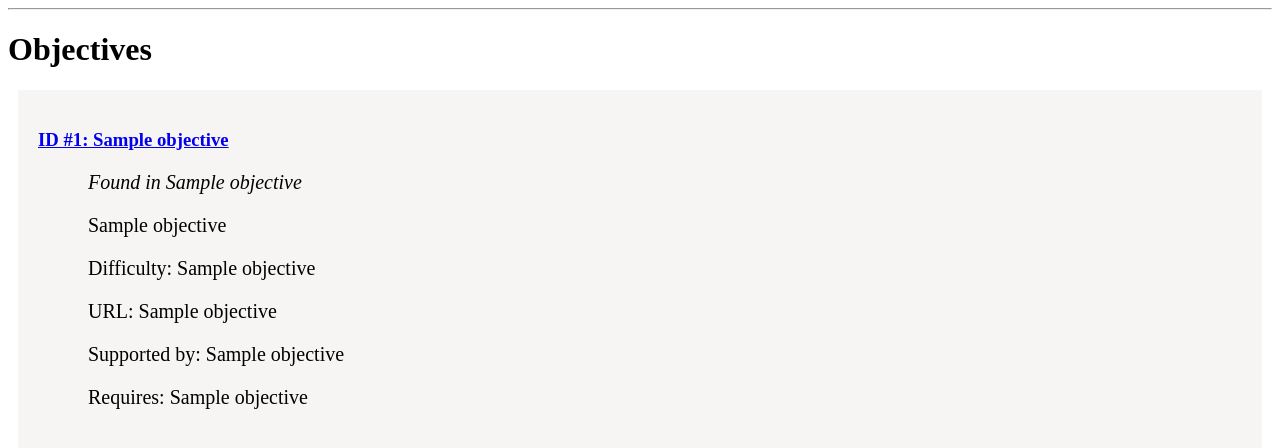
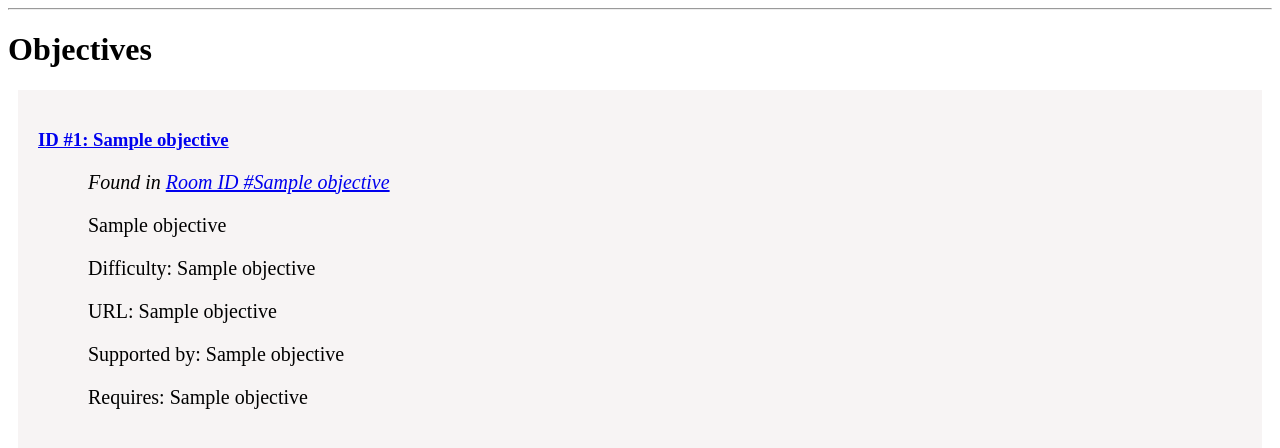
Before and after one commit to benjamin-bk-krueger/kringle-web, a Flask app: page /flask/objective in a window 1280 px wide. Shown: the part 63-511 px from the top of the page. Run offline with Flask 2, Linux system fonts and the light colour scheme; a database or web service that is not in the repository returns one stand-in record (values such as "Sample title"); some libraries are stand-ins or nearby versions.

Commit message:
New DB structure

```diff
--- a/app.py
+++ b/app.py
@@ -59,23 +59,20 @@ def is_authenticated(auth):
     else:
         return False
 
-# initialize a completely new world using a world template suplied as JSON
-def init_world(world):
-    counter_room = 1
-    counter_item = 1
-    counter_character = 1
-    counter_objective = 1
-    counter_loaded = 0
-
-    f = open(world)
-    data = json.load(f)
-
+# remove everything in the DB
+def purge_db():
     try:
         # Connect to an existing database and ceate a cursor to perform database operations
         connection = get_db_connection()
         cursor = connection.cursor()
 
         # purge the whole database
+        delete_query = "DELETE FROM solution;"
+        cursor.execute(delete_query)
+        connection.commit()
+        delete_query = "DELETE FROM quest;"
+        cursor.execute(delete_query)
+        connection.commit()
         delete_query = "DELETE FROM junction;"
         cursor.execute(delete_query)
         connection.commit()
@@ -91,52 +88,95 @@ def init_world(world):
         delete_query = "DELETE FROM room;"
         cursor.execute(delete_query)
         connection.commit()
+        delete_query = "DELETE FROM world;"
+        cursor.execute(delete_query)
+        connection.commit()
+        delete_query = "DELETE FROM creator;"
+        cursor.execute(delete_query)
+        connection.commit()
 
-        # load all rooms
+    except (Exception, Error) as error:
+        return 0
+    finally:
+        if (connection):
+            cursor.close()
+            connection.close()
+
+# initialize a completely new world using a world template suplied as JSON
+def init_world(worldfile):
+    creator_name = 'Ben Krueger'
+
+    world_name = 'KringleCon2021'
+    world_desc = 'A shiny new world'
+    world_url = 'None URL yet'
+
+    counter_loaded = 0
+
+    f = open(worldfile)
+    data = json.load(f)
+
+    try:
+        # Connect to an existing database and ceate a cursor to perform database operations
+        connection = get_db_connection()
+        cursor = connection.cursor()
+
+        insert_query = "INSERT INTO creator (creator_name) VALUES (%s);"
+        cursor.execute(insert_query, (creator_name,))
+        connection.commit()
+        counter_loaded = counter_loaded + 1
+
+        creator = fetch_one_from_db(f'SELECT * FROM creator where creator_name = \'{creator_name}\';')
+        creator_id = creator[0]
+
+        insert_query = "INSERT INTO world (creator_id, world_name, world_desc, world_url) VALUES (%s, %s, %s, %s);"
+        cursor.execute(insert_query, (creator_id, world_name, world_desc, world_url))
+        connection.commit()
+        counter_loaded = counter_loaded + 1
+
+        world = fetch_one_from_db(f'SELECT * FROM world where world_name = \'{world_name}\';')
+        world_id = world[0]
+
+        # load all rooms before to enable foreign key relationship
         for i in data["rooms"]:
-            room_id = counter_room
             room_name = i["name"]
             room_desc = i["description"]
 
-            insert_query = "INSERT INTO room (room_id, room_name, room_desc) VALUES (%s, %s, %s);"
-            cursor.execute(insert_query, (room_id, room_name, room_desc))
+            insert_query = "INSERT INTO room (world_id, room_name, room_desc) VALUES (%s, %s, %s);"
+            cursor.execute(insert_query, (world_id, room_name, room_desc))
             connection.commit()
+            counter_loaded = counter_loaded + 1
 
-            counter_room = counter_room + 1
-            counter_loaded = counter_loaded + 1
+        # load all other elements and check foreign key relationship
+        for i in data["rooms"]:
+            room_name = i["name"]
+            room = fetch_one_from_db(f'SELECT * FROM room where room_name = \'{room_name}\' and world_id = {world_id};')
+            room_id = room[0]
 
             # load all items in the room
             if "items" in i:
                 for j in i["items"]:
-                    item_id = counter_item
                     item_name = j["name"]
                     item_desc = j["description"]
 
-                    insert_query = "INSERT INTO item (item_id, room_name, item_name, item_desc) VALUES (%s, %s, %s, %s);"
-                    cursor.execute(insert_query, (item_id, room_name, item_name, item_desc))
+                    insert_query = "INSERT INTO item (room_id, world_id, item_name, item_desc) VALUES (%s, %s, %s, %s);"
+                    cursor.execute(insert_query, (room_id, world_id, item_name, item_desc))
                     connection.commit()
-
-                    counter_item = counter_item + 1
                     counter_loaded = counter_loaded + 1
 
             # load all characters in the room
             if "characters" in i:
                 for j in i["characters"]:
-                    person_id = counter_character
                     person_name = j["name"]
                     person_desc = j["description"]
 
-                    insert_query = "INSERT INTO person (person_id, room_name, person_name, person_desc) VALUES (%s, %s, %s, %s);"
-                    cursor.execute(insert_query, (person_id, room_name, person_name, person_desc))
+                    insert_query = "INSERT INTO person (room_id, world_id, person_name, person_desc) VALUES (%s, %s, %s, %s);"
+                    cursor.execute(insert_query, (room_id, world_id, person_name, person_desc))
                     connection.commit()
-
-                    counter_character = counter_character + 1
                     counter_loaded = counter_loaded + 1
 
             # load all objectives in the room
             if "objectives" in i:
                 for j in i["objectives"]:
-                    objective_id = counter_objective
                     objective_name = j["name"]
                     objective_desc = j["description"]
                     difficulty = j["difficulty"]
@@ -144,11 +184,9 @@ def init_world(world):
                     supported_by = j["supportedby"]
                     requires = j["requires"]
 
-                    insert_query = "INSERT INTO objective (objective_id, room_name, objective_name, objective_desc, difficulty, objective_url, supported_by, requires) VALUES (%s, %s, %s, %s, %s, %s, %s, %s);"
-                    cursor.execute(insert_query, (objective_id, room_name, objective_name, objective_desc, difficulty, objective_url, supported_by, requires))
+                    insert_query = "INSERT INTO objective (room_id, world_id, objective_name, objective_desc, difficulty, objective_url, supported_by, requires) VALUES (%s, %s, %s, %s, %s, %s, %s, %s);"
+                    cursor.execute(insert_query, (room_id, world_id, objective_name, objective_desc, difficulty, objective_url, supported_by, requires))
                     connection.commit()
-
-                    counter_objective = counter_objective + 1
                     counter_loaded = counter_loaded + 1
 
             # load all junctions in the room
@@ -157,10 +195,12 @@ def init_world(world):
                     destination = j["destination"]
                     junction_desc = j["description"]
 
-                    insert_query = "INSERT INTO junction (destination, room_name, junction_desc) VALUES (%s, %s, %s);"
-                    cursor.execute(insert_query, (destination, room_name, junction_desc))
+                    dest = fetch_one_from_db(f'SELECT * FROM room where room_name = \'{destination}\' and world_id = {world_id};')
+                    dest_id = dest[0]
+
+                    insert_query = "INSERT INTO junction (room_id, world_id, dest_id, junction_desc) VALUES (%s, %s, %s, %s);"
+                    cursor.execute(insert_query, (room_id, world_id, dest_id, junction_desc))
                     connection.commit()
-
                     counter_loaded = counter_loaded + 1
 
     except (Exception, Error) as error:
@@ -219,6 +259,11 @@ def get_all_junctions():
     junctions = fetch_all_from_db('SELECT * FROM junction;')
     return render_template('junction.html', junctions=junctions)
 
+@app.route('/flask/junction/<int:num>', methods = ['GET'])
+def get_single_junction(num):
+    junctions = fetch_all_from_db(f'SELECT * FROM junction where junction_id = {num};')
+    return render_template('junction.html', junctions=junctions)
+
 # enable a REST API to modify the database contents
 @app.route('/api/world', methods=['POST'])
 def set_world():
@@ -226,6 +271,7 @@ def set_world():
         record = json.loads(request.data)
         with open(gamedata + "/data.json", 'w') as f:
             f.write(json.dumps(record, indent=4))
+        purge_db()
         i = init_world(gamedata + "/data.json")
         return jsonify({'success': 'world file stored containing ' + str(i) + ' elements.'})
     else:
@@ -255,7 +301,7 @@ def set_room(num):
 def get_room(num):
     if (is_authenticated(request.authorization)):
         room = fetch_one_from_db(f'SELECT * FROM room where room_id = {num};')
-        return jsonify({'name': room[1],  'description': room[2]})
+        return jsonify({'name': room[2],  'description': room[3]})
     else:
         return jsonify({'error': 'wrong credentials'})
 
@@ -272,6 +318,6 @@ def set_item(num):
 def get_item(num):
     if (is_authenticated(request.authorization)):
         item = fetch_one_from_db(f'SELECT * FROM item where item_id = {num};')
-        return jsonify({'name': item[2],  'description': item[3]})
+        return jsonify({'name': item[3],  'description': item[4]})
     else:
         return jsonify({'error': 'wrong credentials'})
--- a/templates/item.html
+++ b/templates/item.html
@@ -4,9 +4,9 @@
     <h1>{% block title %} Items {% endblock %}</h1>
     {% for item in items %}
         <div class='element'>
-            <a href="{{ url_for('get_single_item', num=item[0])}}"><h3>ID #{{ item[0] }}: {{ item[2] }}</h3></a>
-            <p class='review'><i>Found in {{ item[1] }}</i></p>
-            <p class='review'>{{ item[3] }}</p>
+            <a href="{{ url_for('get_single_item', num=item[0])}}"><h3>ID #{{ item[0] }}: {{ item[3] }}</h3></a>
+            <p class='review'><i>Found in <a href="{{ url_for('get_single_room', num=item[1])}}">Room ID #{{ item[1] }}</a></i></p>
+            <p class='review'>{{ item[4] }}</p>
         </div>
     {% endfor %}
 {% endblock %}
--- a/templates/objective.html
+++ b/templates/objective.html
@@ -4,13 +4,13 @@
     <h1>{% block title %} Objectives {% endblock %}</h1>
     {% for objective in objectives %}
         <div class='element'>
-            <a href="{{ url_for('get_single_objective', num=objective[0])}}"><h3>ID #{{ objective[0] }}: {{ objective[2] }}</h3></a>
-            <p class='review'><i>Found in {{ objective[1] }}</i></p>
-            <p class='review'>{{ objective[3] }}</p>
-            <p class='review'>Difficulty: {{ objective[4] }}</p>
-            <p class='review'>URL: {{ objective[5] }}</p>
-            <p class='review'>Supported by: {{ objective[6] }}</p>
-            <p class='review'>Requires: {{ objective[7] }}</p>
+            <a href="{{ url_for('get_single_objective', num=objective[0])}}"><h3>ID #{{ objective[0] }}: {{ objective[3] }}</h3></a>
+            <p class='review'><i>Found in <a href="{{ url_for('get_single_room', num=objective[1])}}">Room ID #{{ objective[1] }}</a></i></p>
+            <p class='review'>{{ objective[4] }}</p>
+            <p class='review'>Difficulty: {{ objective[5] }}</p>
+            <p class='review'>URL: {{ objective[6] }}</p>
+            <p class='review'>Supported by: {{ objective[7] }}</p>
+            <p class='review'>Requires: {{ objective[8] }}</p>
         </div>
     {% endfor %}
 {% endblock %}
--- a/templates/person.html
+++ b/templates/person.html
@@ -4,9 +4,9 @@
     <h1>{% block title %} Persons {% endblock %}</h1>
     {% for person in persons %}
         <div class='element'>
-            <a href="{{ url_for('get_single_person', num=person[0])}}"><h3>ID #{{ person[0] }}: {{ person[2] }}</h3></a>
-            <p class='review'><i>Found in {{ person[1] }}</i></p>
-            <p class='review'>{{ person[3] }}</p>
+            <a href="{{ url_for('get_single_person', num=person[0])}}"><h3>ID #{{ person[0] }}: {{ person[3] }}</h3></a>
+            <p class='review'><i>Found in <a href="{{ url_for('get_single_room', num=person[1])}}">Room ID #{{ person[1] }}</a></i></p>
+            <p class='review'>{{ person[4] }}</p>
         </div>
     {% endfor %}
 {% endblock %}
--- a/templates/room.html
+++ b/templates/room.html
@@ -4,8 +4,8 @@
     <h1>{% block title %} Rooms {% endblock %}</h1>
     {% for room in rooms %}
         <div class='element'>
-            <a href="{{ url_for('get_single_room', num=room[0])}}"><h3>ID #{{ room[0] }}: {{ room[1] }}</h3></a>
-            <p class='review'>{{ room[2] }}</p>
+            <a href="{{ url_for('get_single_room', num=room[0])}}"><h3>ID #{{ room[0] }}: {{ room[2] }}</h3></a>
+            <p class='review'>{{ room[3] }}</p>
         </div>
     {% endfor %}
 {% endblock %}
```
Also changed, not shown: templates/junction.html (+4 -3 lines).
